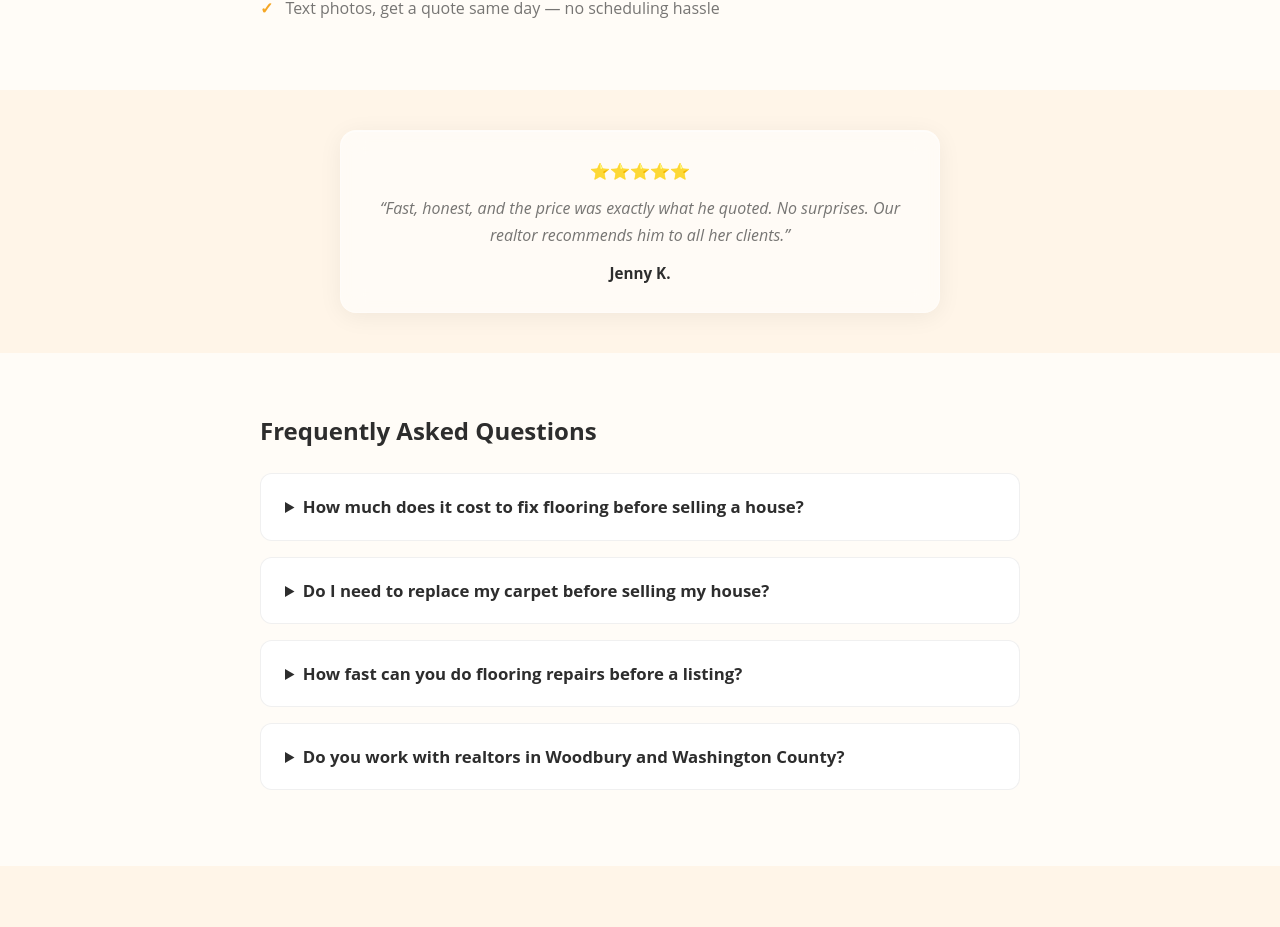
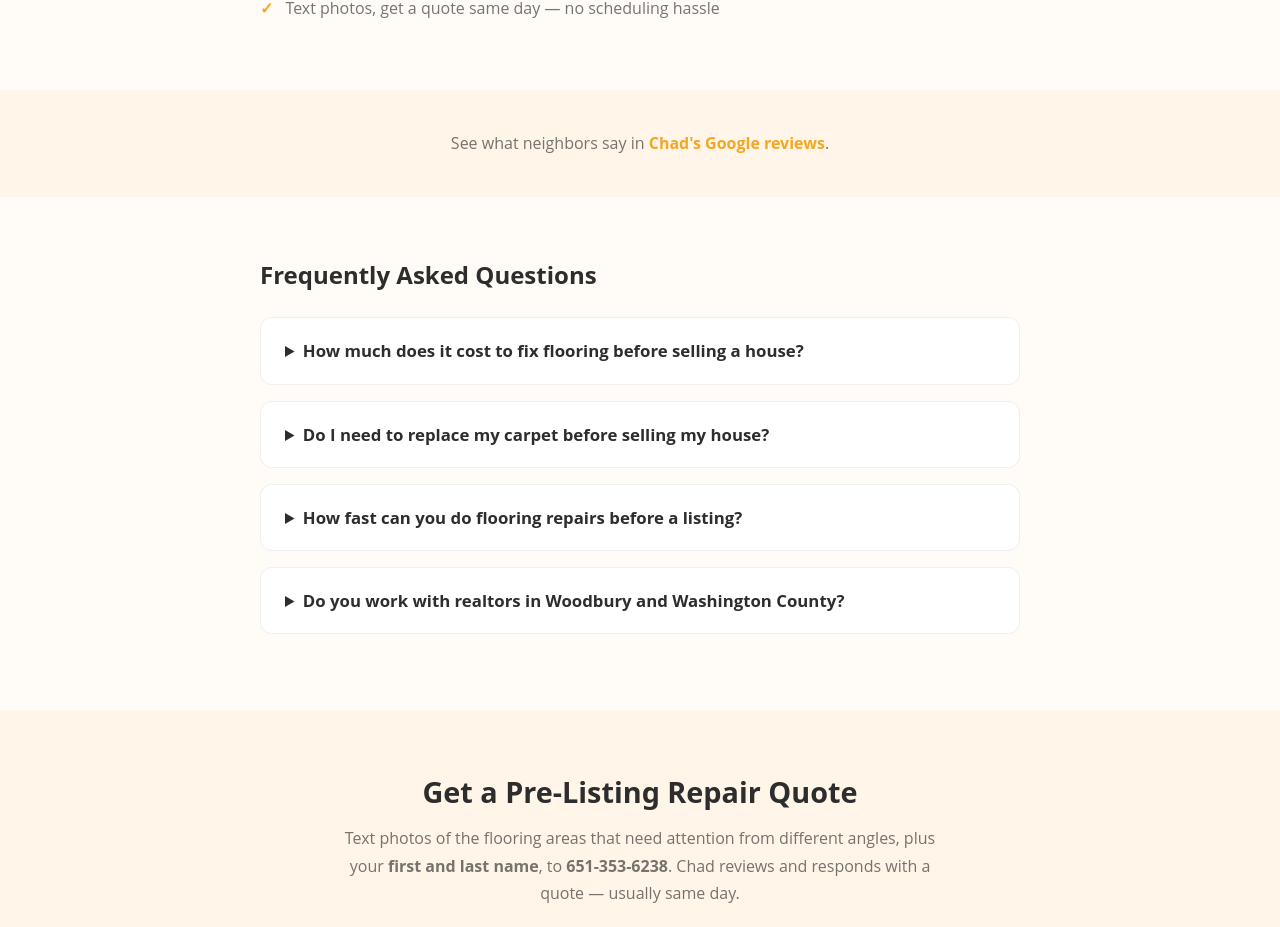
Before and after one commit to katiemglen/chadtheflooringguy, a Next.js app: page /home-seller-flooring-repair in a window 1280 px wide. Shown: the part 1833-2760 px from the top of the page. Built offline with nearby package versions, Linux system fonts and the light colour scheme; no server answers.

Commit message:
Remove placeholder testimonials; link to Chad's Google reviews instead

```diff
--- a/app/home-seller-flooring-repair/page.tsx
+++ b/app/home-seller-flooring-repair/page.tsx
@@ -144,16 +144,13 @@ export default function HomeSellerFlooringRepairPage() {
           </ul>
         </section>
 
-        {/* Testimonial */}
+        {/* Reviews */}
         <section style={{ padding: "40px 20px", background: "var(--bg-section)" }}>
           <div style={{ maxWidth: 600, margin: "0 auto", textAlign: "center" }}>
-            <div className="glass-card" style={{ padding: 28 }}>
-              <div style={{ marginBottom: 12 }}>⭐⭐⭐⭐⭐</div>
-              <p style={{ color: "var(--text-dim)", lineHeight: 1.7, fontStyle: "italic", marginBottom: 12, fontSize: "1rem" }}>
-                &ldquo;Fast, honest, and the price was exactly what he quoted. No surprises. Our realtor recommends him to all her clients.&rdquo;
-              </p>
-              <p style={{ fontWeight: 700, fontSize: "0.95rem", margin: 0 }}>Jenny K.</p>
-            </div>
+            <p style={{ color: "var(--text-dim)", lineHeight: 1.7, fontSize: "1rem", margin: 0 }}>
+              See what neighbors say in{" "}
+              <a href="https://g.page/r/CVK6CXEcVKk1EAg/review" target="_blank" rel="noopener noreferrer" style={{ color: "var(--gold)", fontWeight: 700 }}>Chad&apos;s Google reviews</a>.
+            </p>
           </div>
         </section>
 
--- a/app/page.tsx
+++ b/app/page.tsx
@@ -53,7 +53,6 @@ export default function Home() {
       <NewInstallations />
       <HomeSellerSection />
       <GalleryPreview />
-      <Testimonials testimonials={testimonials || []} />
       <ReviewLinks variant="middle" />
       <BidForm />
       <Footer config={config} />
```
Also changed, not shown: 1 other file (tests, documents, lock files or other folders).
